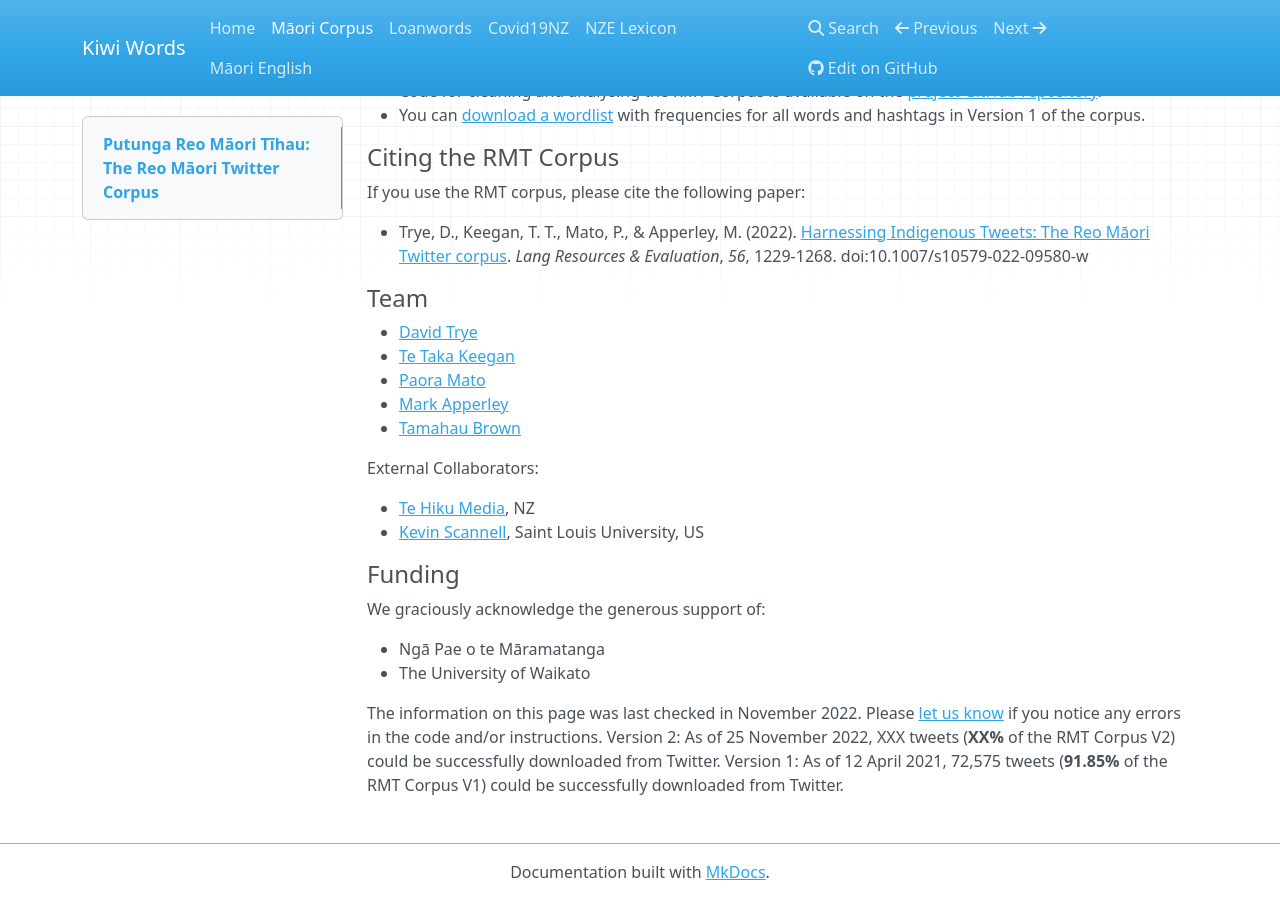
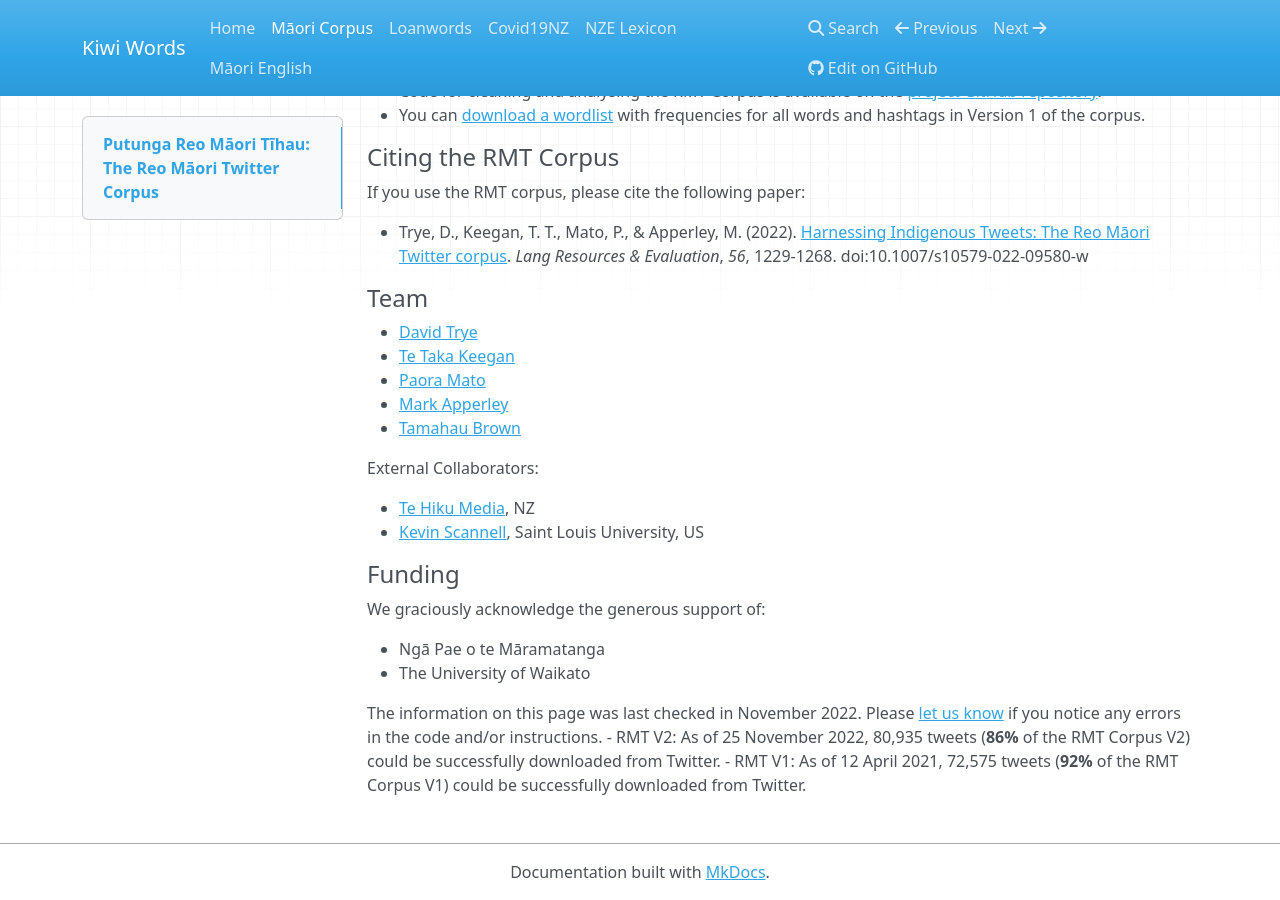
Before and after one commit to Waikato/kiwiwords, an MkDocs documentation site: the page built from docs/rmt_corpus.md, in a window 1280 px wide and 900 px high, scrolled down 6325 px. Built offline with MkDocs 1.6.1, drawn with Linux system fonts in a browser that asks for light colours; nearby versions of some CDN libraries; some of the changed text lies outside the part shown.

Commit message:
Update rmt_corpus.md

```diff
--- a/docs/rmt_corpus.md
+++ b/docs/rmt_corpus.md
@@ -96,9 +96,8 @@ E mihi atu ana mō te tautoko ā-pūtea:
 - The University of Waikato
 
 I whakatikahia te kōrero kei tēnei whārangi i Noema 2022. [Whakamōhio mai koa](mailto:dtrye@waikato.ac.nz) mehemea ka kite koe i ētehi hē i ngā waehere i tēneki whārangi rānei .
-Version 2: I te Noema 2022, XXX tīhau (**XX%** o te putunga RMT V2) i taea ai te tikiake i a Twitter.
-Version 1: I te Noema 2021, 72,575 tīhau (**91.85%** o te putunga RMT V1) i taea ai te tikiake i a Twitter.
-
+- RMT V2: I te Noema 2022, 80,935 tīhau (**86%** o te putunga RMT V2) i taea ai te tikiake i a Twitter.
+- RMT V1: I te Noema 2021, 72,575 tīhau (**92%** o te putunga RMT V1) i taea ai te tikiake i a Twitter.
 
 ### English
 The *Reo Māori Twitter (RMT) Corpus V2* is a collection of 94,163 te reo Māori tweets, designed for linguistic analysis and to help in the development of new Natural Language Processing (NLP) resources for the Māori community. The corpus captures output from 2,302 users, including a mixture of personal and institutional accounts. These users were identified via Prof. Kevin Scannell's [Indigenous Tweets website](http://indigenoustweets.com/mi/).
@@ -200,5 +199,5 @@ We graciously acknowledge the generous support of:
 - The University of Waikato
 
 The information on this page was last checked in November 2022. Please [let us know](mailto:dtrye@waikato.ac.nz) if you notice any errors in the code and/or instructions.
-Version 2: As of 25 November 2022, XXX tweets (**XX%** of the RMT Corpus V2) could be successfully downloaded from Twitter.
-Version 1: As of 12 April 2021, 72,575 tweets (**91.85%** of the RMT Corpus V1) could be successfully downloaded from Twitter.
+- RMT V2: As of 25 November 2022, 80,935 tweets (**86%** of the RMT Corpus V2) could be successfully downloaded from Twitter.
+- RMT V1: As of 12 April 2021, 72,575 tweets (**92%** of the RMT Corpus V1) could be successfully downloaded from Twitter.
```
